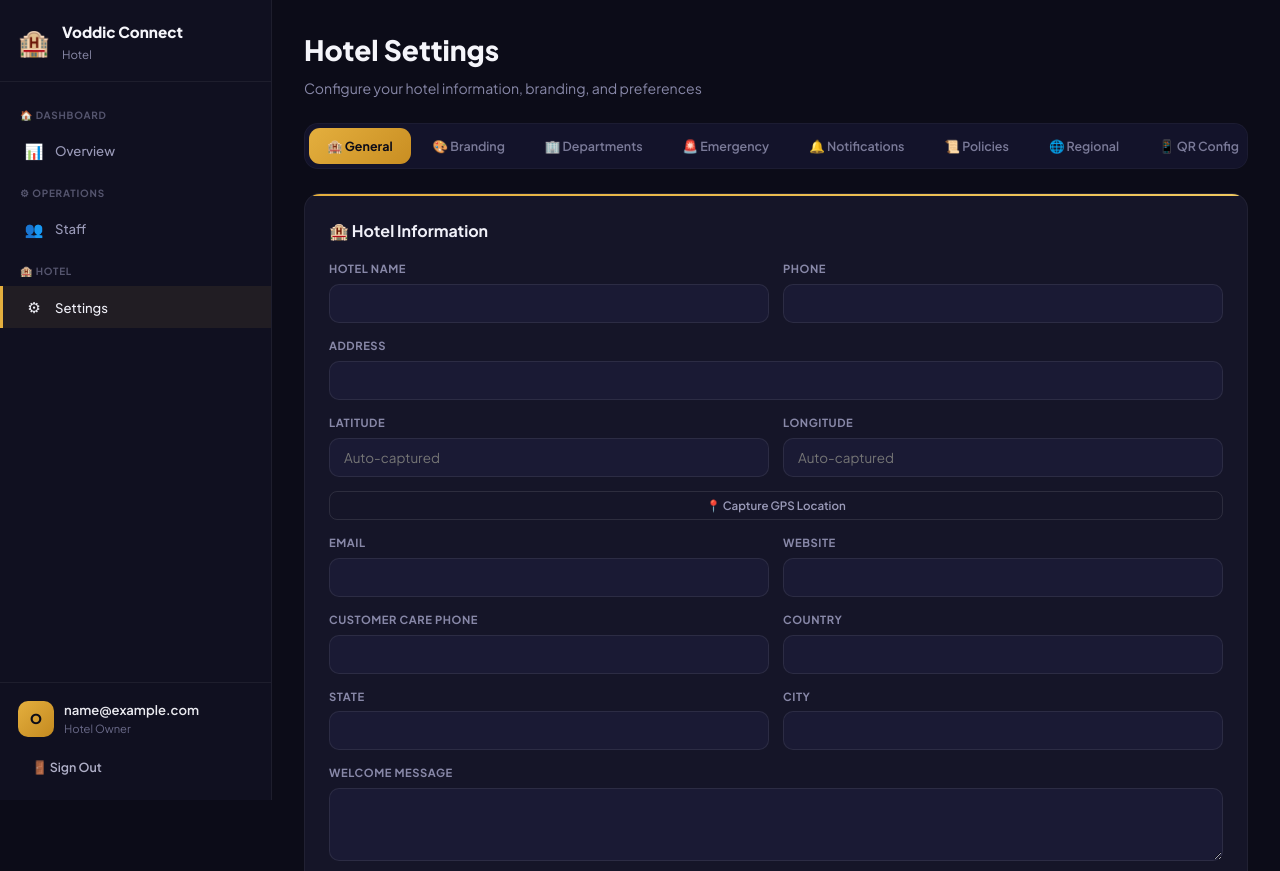
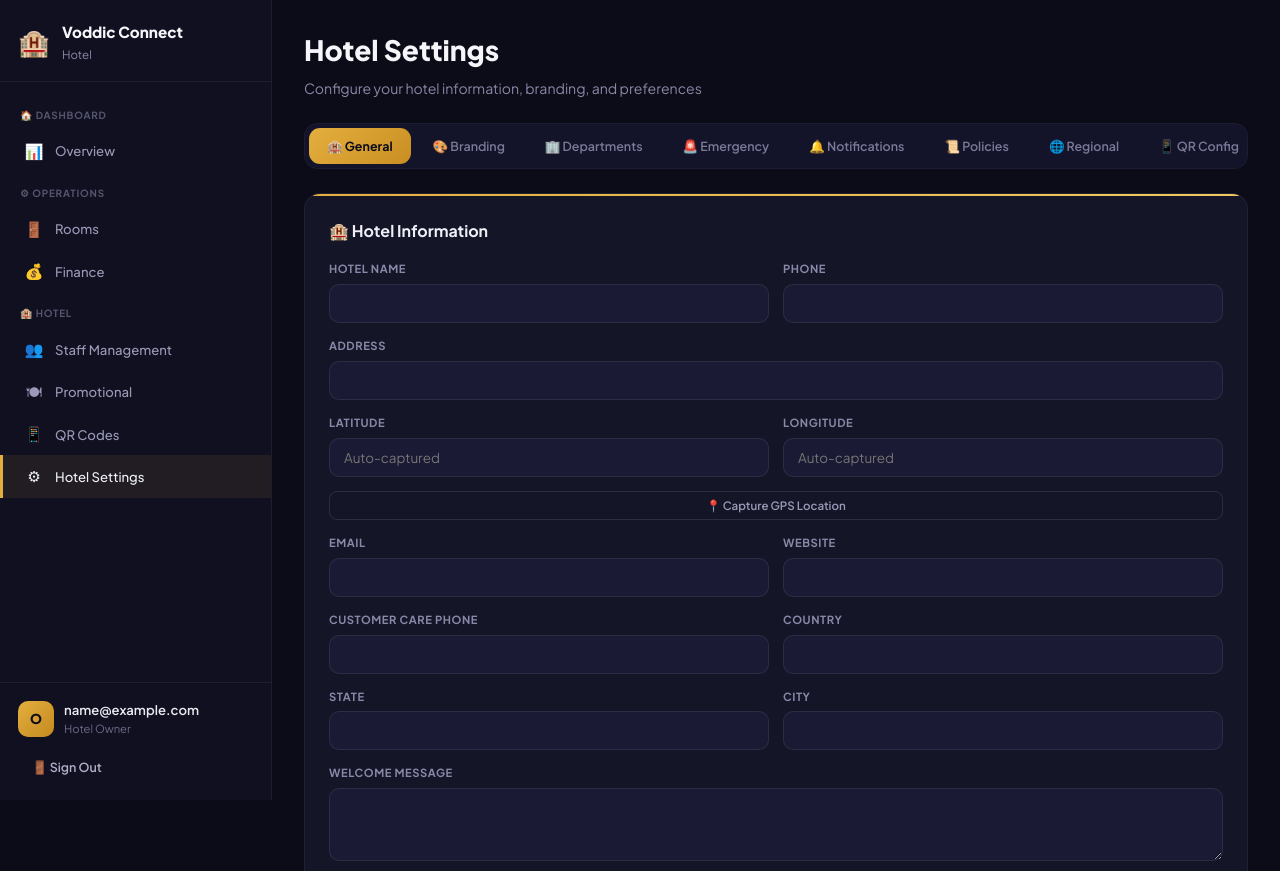
Before and after one commit to Aminco6/voddic-hotel-connect, a plain HTML site: page hotel-owner/pages/settings.html in a window 1280 px wide. Shown: the top 871 px of the page. Drawn offline with Linux system fonts and the light colour scheme; no server answers; sample sign-in values are in the browser's storage.

Commit message:
fix: unify sidebar across all pages; real data on dashboard; room type dropdown; QR URL

```diff
--- a/hotel-owner/pages/settings.html
+++ b/hotel-owner/pages/settings.html
@@ -25,8 +25,16 @@
         </div>
         <nav class="sidebar-nav">
             <div class="nav-section"><div class="nav-section-title">&#127968; DASHBOARD</div><a href="/hotel-owner/" class="nav-item"><span class="nav-icon">&#128202;</span> Overview</a></div>
-            <div class="nav-section"><div class="nav-section-title">&#9881; OPERATIONS</div><a href="staff.html" class="nav-item"><span class="nav-icon">&#128101;</span> Staff</a></div>
-            <div class="nav-section"><div class="nav-section-title">&#127976; HOTEL</div><a href="settings.html" class="nav-item active"><span class="nav-icon">&#9881;</span> Settings</a></div>
+            <div class="nav-section"><div class="nav-section-title">&#9881; OPERATIONS</div>
+                <a href="rooms.html" class="nav-item"><span class="nav-icon">&#128682;</span> Rooms</a>
+                <a href="finance.html" class="nav-item"><span class="nav-icon">&#128176;</span> Finance</a>
+            </div>
+            <div class="nav-section"><div class="nav-section-title">&#127976; HOTEL</div>
+                <a href="staff.html" class="nav-item"><span class="nav-icon">&#128101;</span> Staff Management</a>
+                <a href="promotional.html" class="nav-item"><span class="nav-icon">&#127869;</span> Promotional</a>
+                <a href="qrcodes.html" class="nav-item"><span class="nav-icon">&#128241;</span> QR Codes</a>
+                <a href="settings.html" class="nav-item active"><span class="nav-icon">&#9881;</span> Hotel Settings</a>
+            </div>
         </nav>
         <div class="sidebar-footer">
             <div class="user-info"><div class="user-avatar" id="userAvatar">O</div><div><div class="user-name" id="userName">Owner</div><div class="user-role">Hotel Owner</div></div></div>
```
Also changed, not shown: hotel-owner/pages/finance.html (+6 -1 lines), hotel-owner/pages/promotional.html (+10 -3 lines).
